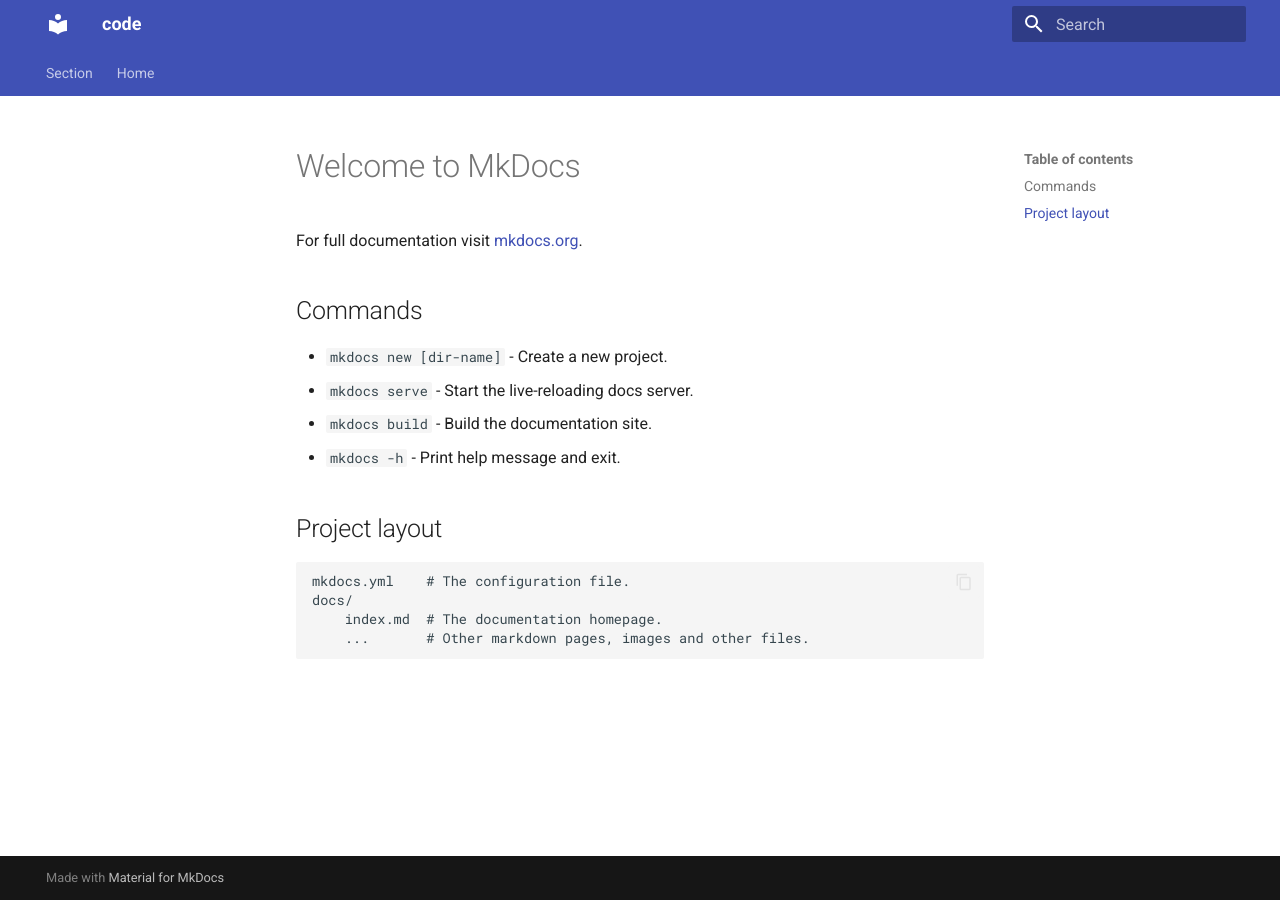
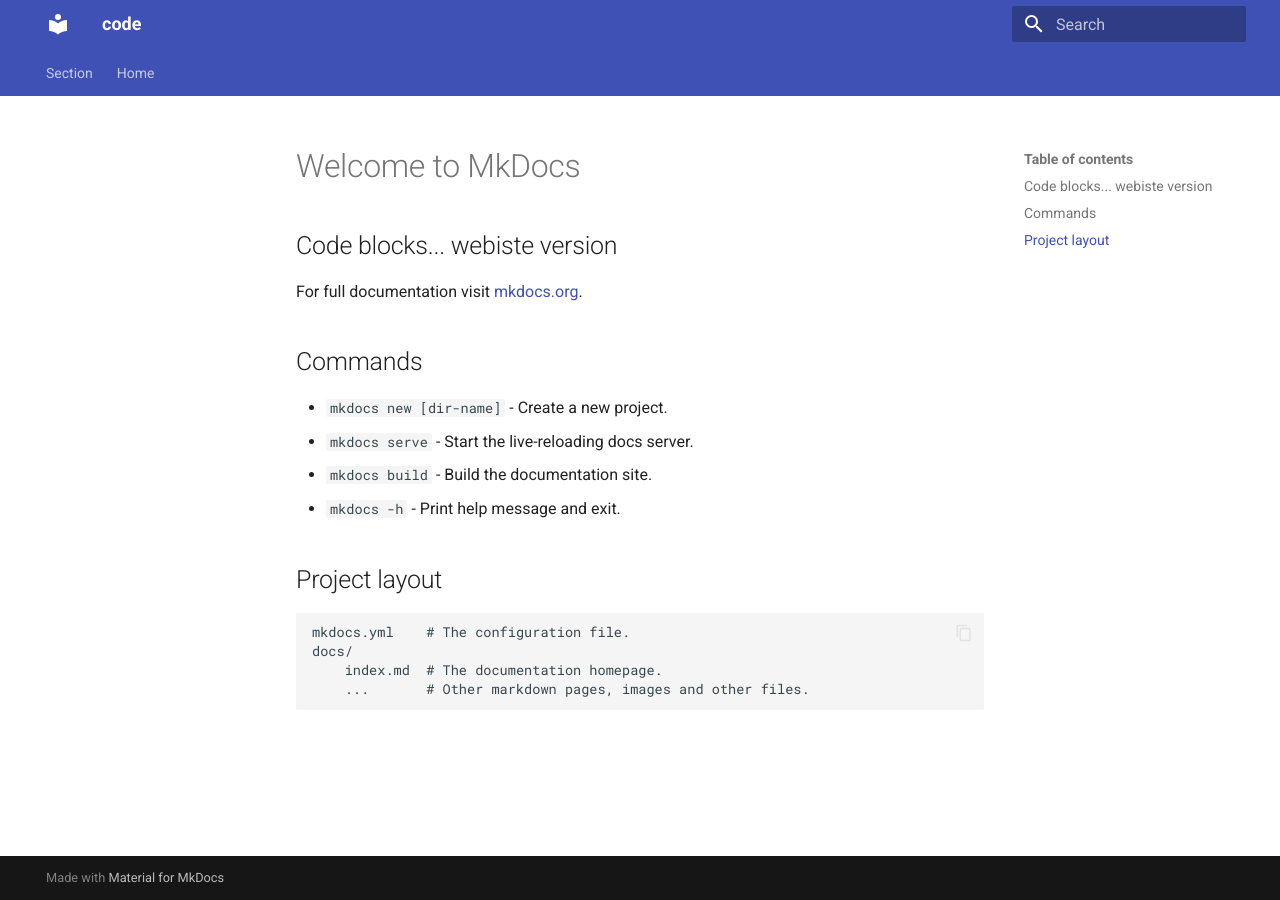
Before and after one commit to roshankarande/code, an MkDocs documentation site: the page built from docs/index.md, in a window 1280 px wide. Built offline with MkDocs 1.6.1 and Material for MkDocs 9.7.7, drawn with Linux system fonts in a browser that asks for light colours.

Commit message:
added something

```diff
--- a/docs/index.md
+++ b/docs/index.md
@@ -1,4 +1,6 @@
 # Welcome to MkDocs
+
+## Code blocks... webiste version
 
 For full documentation visit [mkdocs.org](https://www.mkdocs.org).
 
```
